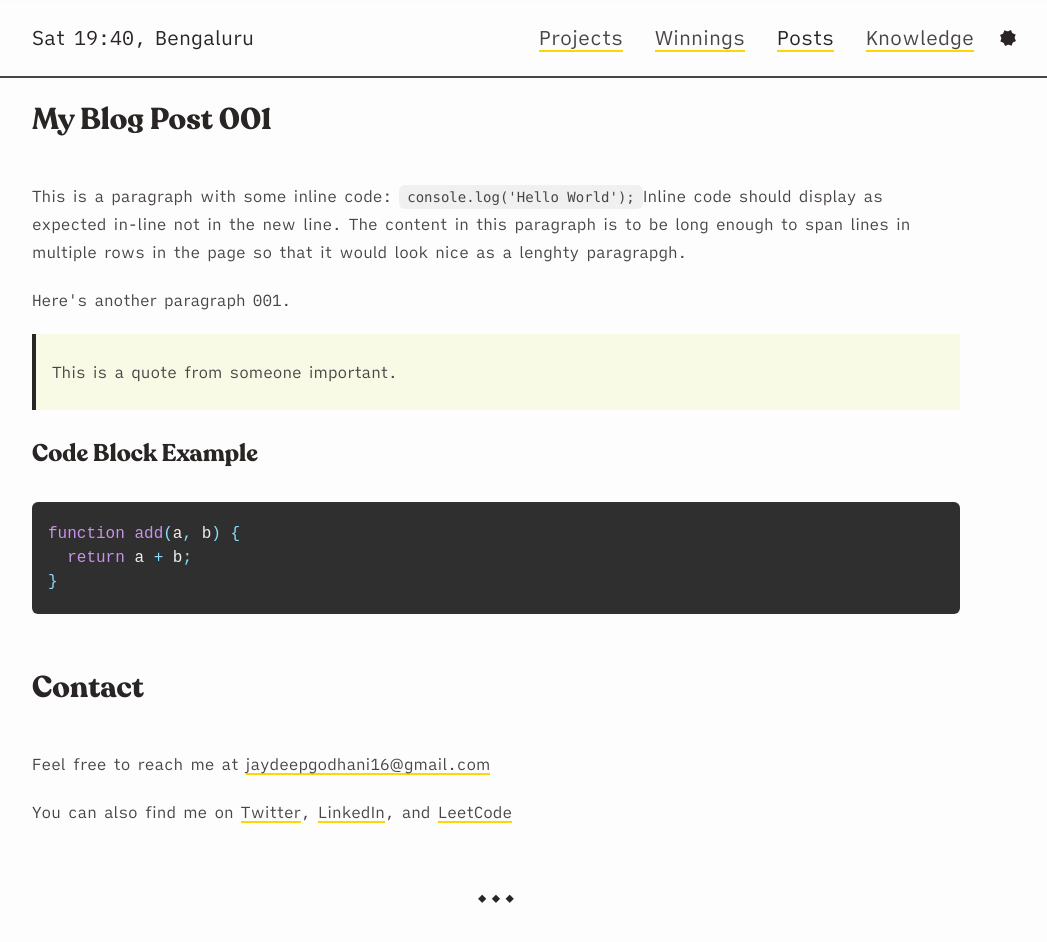
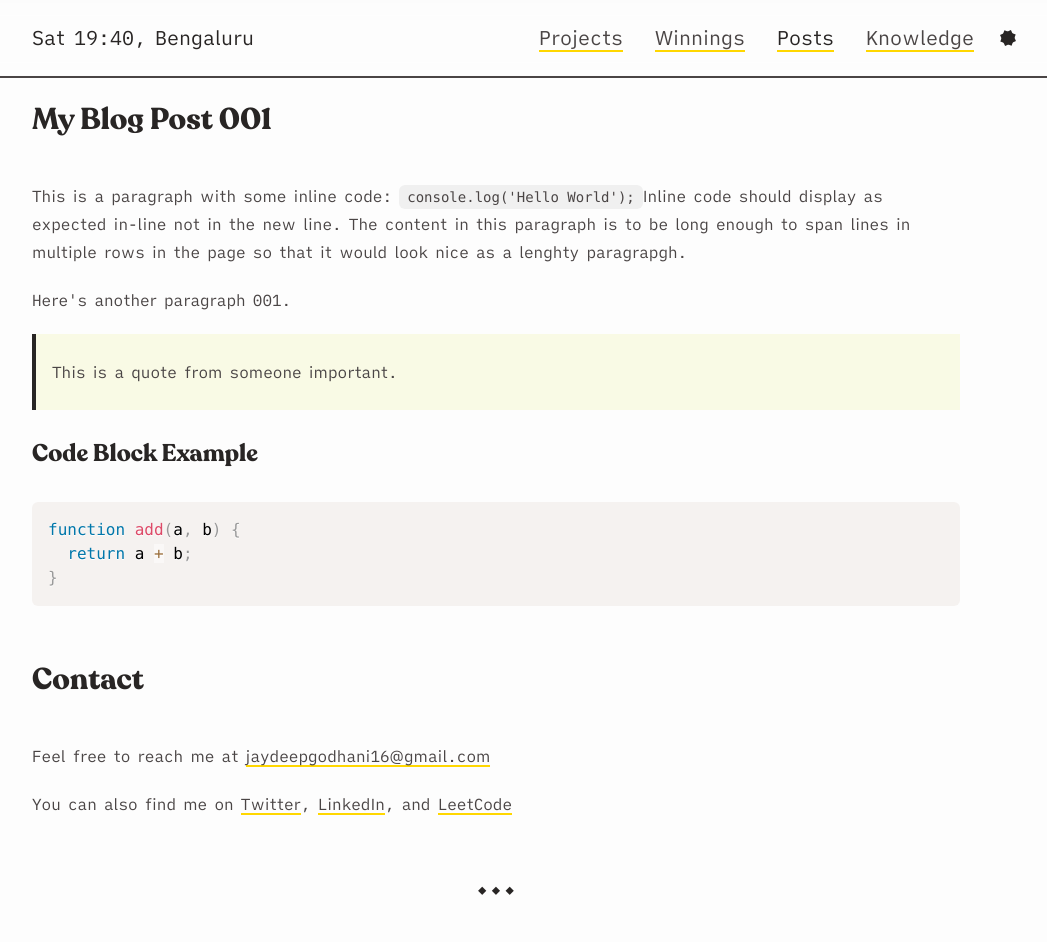
Before and after one commit to jaydeepgodhani/portfolio-react, a React (Vite) app: page /posts/first-ever-title in a window 1280 px wide. Shown: the top 942 px of the page, without its empty margins (144-1191 px from the left). Built offline with nearby package versions, Linux system fonts and the light colour scheme.

Commit message:
default theme from them

```diff
--- a/src/typography/BlogPost.jsx
+++ b/src/typography/BlogPost.jsx
@@ -9,7 +9,7 @@ import { DARK, isPostAvailable } from "../helpers/utilities";
 import Para from "./Para";
 
 const BlogPost = ({ sublink }) => {
-  const [codeStyle, setCodeStyle] = useState(materialDark);
+  const [codeStyle, setCodeStyle] = useState(localStorage.theme);
   window.addEventListener("storage", () => {
     if(localStorage.theme === DARK)
       setCodeStyle(materialDark);
```
